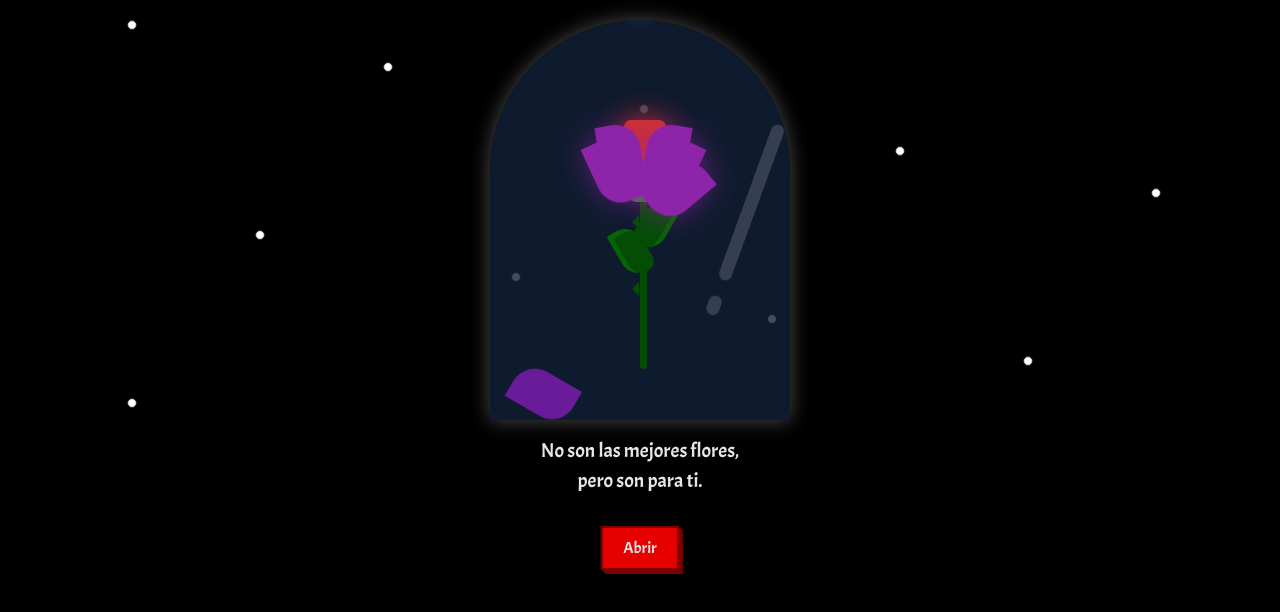
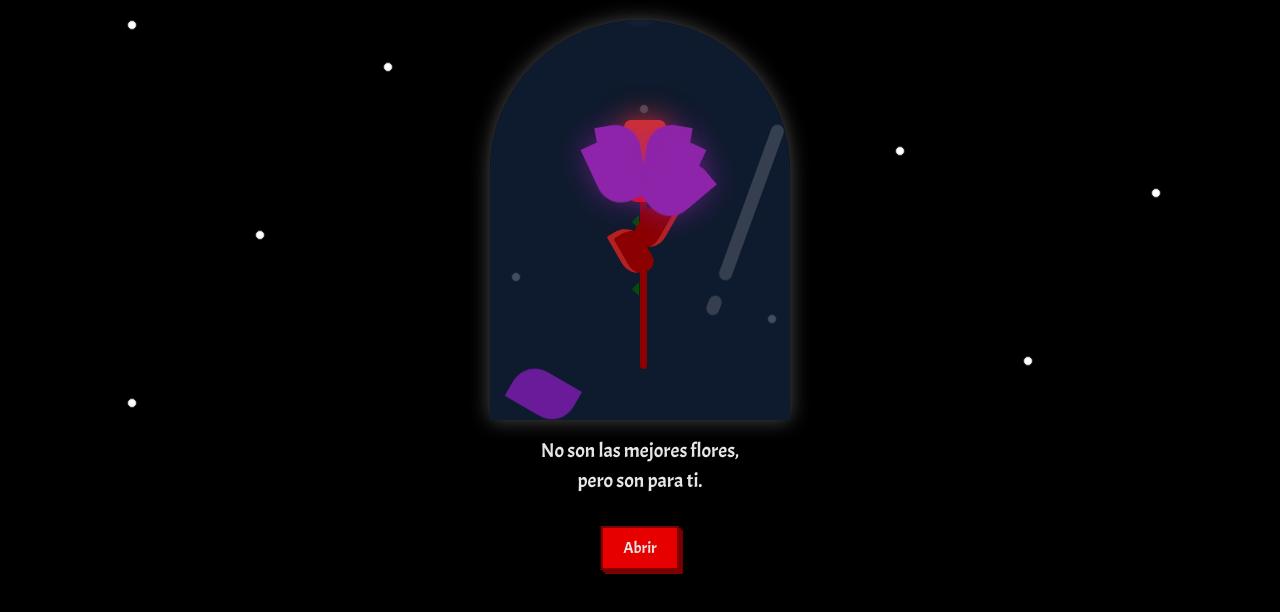
Before and after one commit to K3lvinBoy/ParaTi, a plain HTML site: page index.html in a window 1280 px wide. Shown: the top 612 px of the page. Drawn offline with Linux system fonts and the light colour scheme.

Commit message:
Update index.html

```diff
--- a/index.html
+++ b/index.html
@@ -208,7 +208,7 @@
             position: absolute;
             width: 27px;
             height: 15px;
-            background: #338f37;
+            background: #ff0000;
             top: 167px;
             left: 139px;
             border-radius: 50px;
@@ -218,7 +218,7 @@
             position: absolute;
             width: 7px;
             height: 195px;
-            background: #054c05;
+            background: #8b0000;
             top: 154px;
             left: 150px;
             border-radius: 0 0 50px 50px;
@@ -229,11 +229,11 @@
             width: 30px;
             height: 50px;
             border-radius: 5px 40px 20px 40px;
-            background: #054c05;
+            background: #8b0000;
             transform: rotate(-30deg);
             top: 206px;
             left: 127px;
-            box-shadow: inset 5px 5px #066406;
+            box-shadow: inset 5px 5px #b22222;
         }
 
         .leaves>div:nth-child(3) {
@@ -241,11 +241,11 @@
             width: 30px;
             height: 50px;
             border-radius: 40px 1px 40px 20px;
-            background: #054c05;
+            background: #8b0000;
             transform: rotate(30deg);
             top: 180px;
             left: 150px;
-            box-shadow: inset -5px 5px #066406;
+            box-shadow: inset -5px 5px #b22222;
         }
 
         .thorns>div {
@@ -484,10 +484,10 @@
         <div class="contenido">
             <p>
                 Hola, bella chica:<br><br>
-                Esta flor es para ti. Ayer me enteré de que hoy se regalan flores amarillas, pero como estamos lejos, decidí hacerte esta flor para que la tengas siempre contigo. Es mi manera de expresarte que, en verdad, me gustas mucho y que quiero algo serio contigo. Hablo con sinceridad y de corazón, con la esperanza de poder conquistarte.<br><br>
+                Esta flor es para ti. Decidí hacerte esta flor para que la tengas siempre contigo. Es mi manera de expresarte que, en verdad, me gustas mucho y que quiero algo serio contigo. Hablo con sinceridad y de corazón, con la esperanza de poder conquistarte.<br><br>
                 Espero que te guste y que puedas sentir todo lo que quiero transmitirte.<br><br>
                 Atentamente,<br>
-                Eduardo.
+                Kevin.
             </p>
         </div>
     </div>
```
